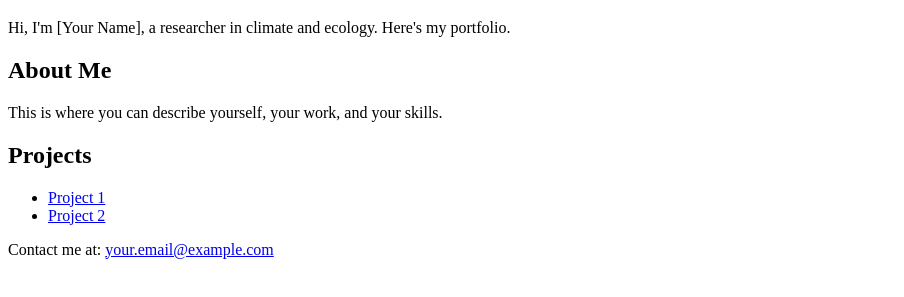
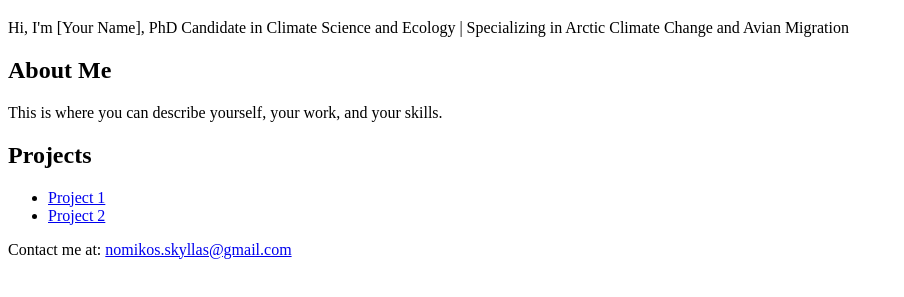
Before and after one commit to NSkyllas/NSkyllas.github.io, a plain HTML site: page index.html in a window 1280 px wide. Shown: the part 61-358 px from the top of the page, without its empty margins (0-904 px from the left). Drawn offline with Linux system fonts and the light colour scheme.

Commit message:
Update index.html

```diff
--- a/index.html
+++ b/index.html
@@ -8,7 +8,7 @@
 <body>
     <header>
         <h1>Welcome to My Personal Website</h1>
-        <p>Hi, I'm [Your Name], a researcher in climate and ecology. Here's my portfolio.</p>
+        <p>Hi, I'm [Your Name], PhD Candidate in Climate Science and Ecology | Specializing in Arctic Climate Change and Avian Migration</p>
     </header>
     <main>
         <section>
@@ -24,7 +24,7 @@
         </section>
     </main>
     <footer>
-        <p>Contact me at: <a href="mailto:your.email@example.com">your.email@example.com</a></p>
+        <p>Contact me at: <a href="mailto:your.email@example.com">nomikos.skyllas@gmail.com</a></p>
     </footer>
 </body>
 </html>
```
